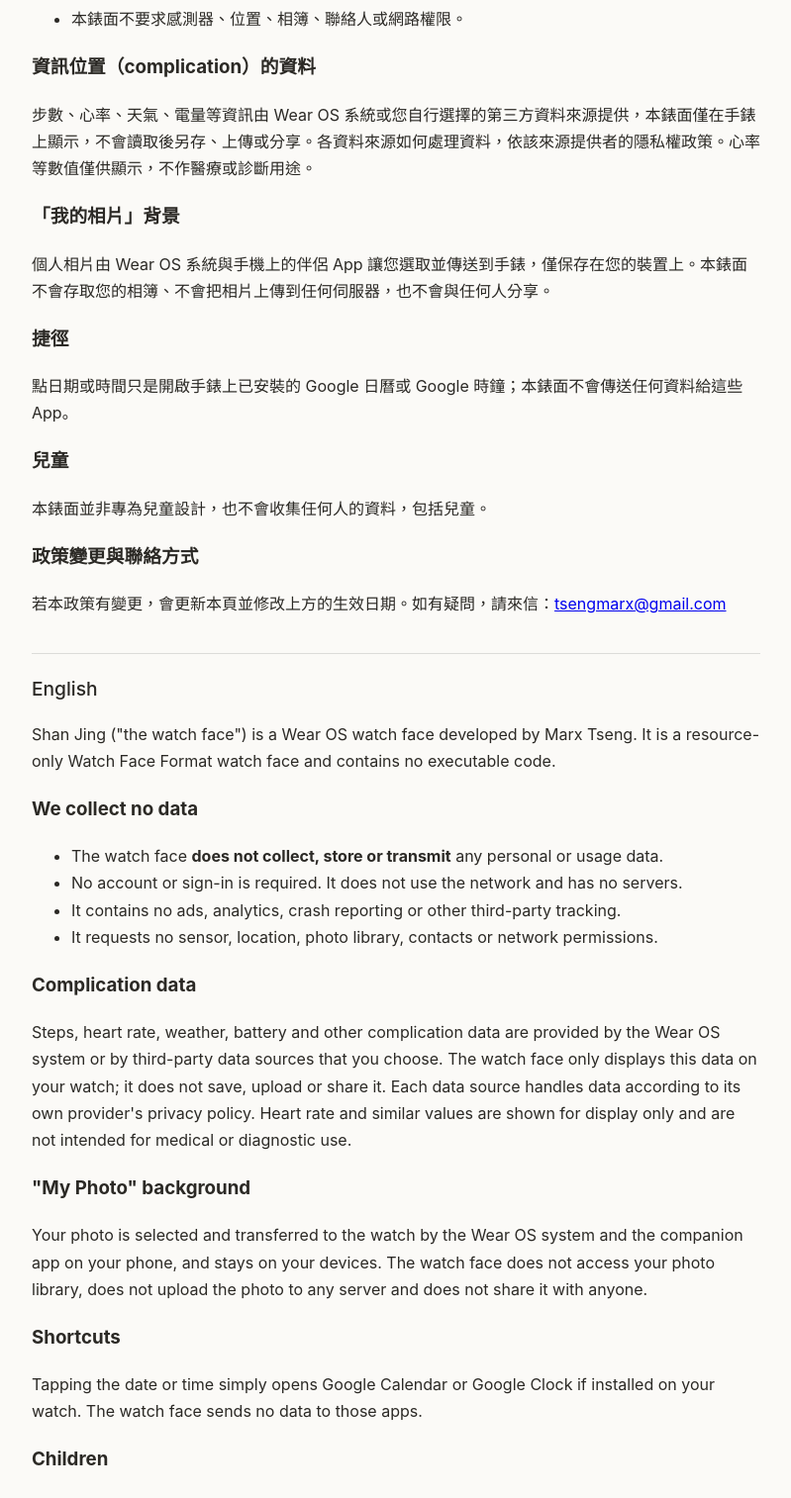
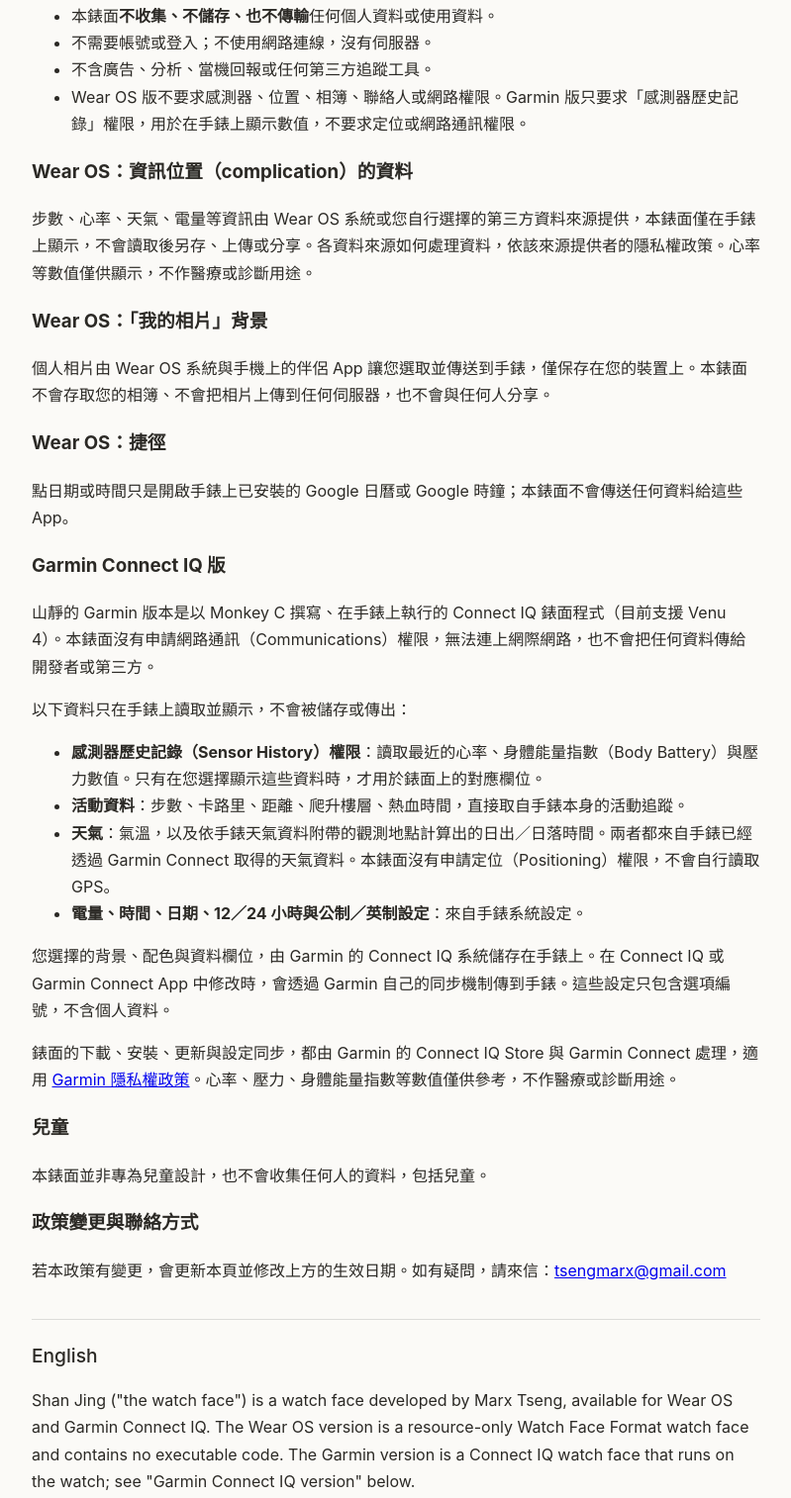
Before and after one commit to marxtseng/shanjing-privacy, a plain HTML site: page index.html in a window 1280 px wide. Shown: the part 519-2033 px from the top of the page at 99% size, without its empty margins (240-1039 px from the left). Drawn offline with Linux system fonts and the light colour scheme.

Commit message:
Add Garmin Connect IQ section to privacy policy
- New Garmin Connect IQ version section (zh/en) with #zh-garmin / #en-garmin anchors
- Scope 'no sensor permissions' to Wear OS; Garmin uses Sensor History only
- Label Wear-only sections (complications, My Photo, shortcuts)
- Add Connect IQ App ID; effective date 2026-10-06

```diff
--- a/index.html
+++ b/index.html
@@ -16,27 +16,39 @@
 </head>
 <body>
 <h1>山靜 · Shan Jing</h1>
-<p class="meta">Wear OS 錶面隱私權政策 · Watch Face Privacy Policy<br>
-生效日期 Effective date：2026-10-03<br>
-套件 Package：<code>tsengmarx.shanjing.watchface</code></p>
-<nav><a href="#zh">繁體中文</a><a href="#en">English</a></nav>
+<p class="meta">Wear OS 與 Garmin Connect IQ 錶面隱私權政策 · Watch Face Privacy Policy (Wear OS &amp; Garmin Connect IQ)<br>
+生效日期 Effective date：2026-10-06<br>
+Wear OS 套件 Package：<code>tsengmarx.shanjing.watchface</code><br>
+Garmin Connect IQ App ID：<code>63bb51d7-c359-4dd8-b0ce-cc68aeefdaf6</code></p>
+<nav><a href="#zh">繁體中文</a><a href="#en">English</a><a href="#zh-garmin">Garmin（中文）</a><a href="#en-garmin">Garmin (English)</a></nav>
 
 <section id="zh" lang="zh-Hant-TW">
 <h2>繁體中文</h2>
-<p>「山靜」（以下稱「本錶面」）是一款 Wear OS 錶面，由 Marx Tseng 開發。本錶面是純資源的 Watch Face Format 錶面，不包含可執行程式碼。</p>
+<p>「山靜」（以下稱「本錶面」）是由 Marx Tseng 開發的錶面，提供 Wear OS 與 Garmin Connect IQ 兩個版本。Wear OS 版是純資源的 Watch Face Format 錶面，不包含可執行程式碼；Garmin 版是在手錶上執行的 Connect IQ 錶面程式，詳見下方「Garmin Connect IQ 版」。</p>
 <h3>我們不收集任何資料</h3>
 <ul>
   <li>本錶面<strong>不收集、不儲存、也不傳輸</strong>任何個人資料或使用資料。</li>
   <li>不需要帳號或登入；不使用網路連線，沒有伺服器。</li>
   <li>不含廣告、分析、當機回報或任何第三方追蹤工具。</li>
-  <li>本錶面不要求感測器、位置、相簿、聯絡人或網路權限。</li>
+  <li>Wear OS 版不要求感測器、位置、相簿、聯絡人或網路權限。Garmin 版只要求「感測器歷史記錄」權限，用於在手錶上顯示數值，不要求定位或網路通訊權限。</li>
 </ul>
-<h3>資訊位置（complication）的資料</h3>
+<h3>Wear OS：資訊位置（complication）的資料</h3>
 <p>步數、心率、天氣、電量等資訊由 Wear OS 系統或您自行選擇的第三方資料來源提供，本錶面僅在手錶上顯示，不會讀取後另存、上傳或分享。各資料來源如何處理資料，依該來源提供者的隱私權政策。心率等數值僅供顯示，不作醫療或診斷用途。</p>
-<h3>「我的相片」背景</h3>
+<h3>Wear OS：「我的相片」背景</h3>
 <p>個人相片由 Wear OS 系統與手機上的伴侶 App 讓您選取並傳送到手錶，僅保存在您的裝置上。本錶面不會存取您的相簿、不會把相片上傳到任何伺服器，也不會與任何人分享。</p>
-<h3>捷徑</h3>
+<h3>Wear OS：捷徑</h3>
 <p>點日期或時間只是開啟手錶上已安裝的 Google 日曆或 Google 時鐘；本錶面不會傳送任何資料給這些 App。</p>
+<h3 id="zh-garmin">Garmin Connect IQ 版</h3>
+<p>山靜的 Garmin 版本是以 Monkey C 撰寫、在手錶上執行的 Connect IQ 錶面程式（目前支援 Venu 4）。本錶面沒有申請網路通訊（Communications）權限，無法連上網際網路，也不會把任何資料傳給開發者或第三方。</p>
+<p>以下資料只在手錶上讀取並顯示，不會被儲存或傳出：</p>
+<ul>
+  <li><strong>感測器歷史記錄（Sensor History）權限</strong>：讀取最近的心率、身體能量指數（Body Battery）與壓力數值。只有在您選擇顯示這些資料時，才用於錶面上的對應欄位。</li>
+  <li><strong>活動資料</strong>：步數、卡路里、距離、爬升樓層、熱血時間，直接取自手錶本身的活動追蹤。</li>
+  <li><strong>天氣</strong>：氣溫，以及依手錶天氣資料附帶的觀測地點計算出的日出／日落時間。兩者都來自手錶已經透過 Garmin Connect 取得的天氣資料。本錶面沒有申請定位（Positioning）權限，不會自行讀取 GPS。</li>
+  <li><strong>電量、時間、日期、12／24 小時與公制／英制設定</strong>：來自手錶系統設定。</li>
+</ul>
+<p>您選擇的背景、配色與資料欄位，由 Garmin 的 Connect IQ 系統儲存在手錶上。在 Connect IQ 或 Garmin Connect App 中修改時，會透過 Garmin 自己的同步機制傳到手錶。這些設定只包含選項編號，不含個人資料。</p>
+<p>錶面的下載、安裝、更新與設定同步，都由 Garmin 的 Connect IQ Store 與 Garmin Connect 處理，適用 <a href="https://www.garmin.com/privacy/">Garmin 隱私權政策</a>。心率、壓力、身體能量指數等數值僅供參考，不作醫療或診斷用途。</p>
 <h3>兒童</h3>
 <p>本錶面並非專為兒童設計，也不會收集任何人的資料，包括兒童。</p>
 <h3>政策變更與聯絡方式</h3>
@@ -45,20 +57,31 @@
 
 <section id="en" lang="en">
 <h2>English</h2>
-<p>Shan Jing ("the watch face") is a Wear OS watch face developed by Marx Tseng. It is a resource-only Watch Face Format watch face and contains no executable code.</p>
+<p>Shan Jing ("the watch face") is a watch face developed by Marx Tseng, available for Wear OS and Garmin Connect IQ. The Wear OS version is a resource-only Watch Face Format watch face and contains no executable code. The Garmin version is a Connect IQ watch face that runs on the watch; see "Garmin Connect IQ version" below.</p>
 <h3>We collect no data</h3>
 <ul>
   <li>The watch face <strong>does not collect, store or transmit</strong> any personal or usage data.</li>
   <li>No account or sign-in is required. It does not use the network and has no servers.</li>
   <li>It contains no ads, analytics, crash reporting or other third-party tracking.</li>
-  <li>It requests no sensor, location, photo library, contacts or network permissions.</li>
+  <li>The Wear OS version requests no sensor, location, photo library, contacts or network permissions. The Garmin version requests only the Sensor History permission, to display values on the watch. It requests no location or communications permission.</li>
 </ul>
-<h3>Complication data</h3>
+<h3>Wear OS: complication data</h3>
 <p>Steps, heart rate, weather, battery and other complication data are provided by the Wear OS system or by third-party data sources that you choose. The watch face only displays this data on your watch; it does not save, upload or share it. Each data source handles data according to its own provider's privacy policy. Heart rate and similar values are shown for display only and are not intended for medical or diagnostic use.</p>
-<h3>"My Photo" background</h3>
+<h3>Wear OS: "My Photo" background</h3>
 <p>Your photo is selected and transferred to the watch by the Wear OS system and the companion app on your phone, and stays on your devices. The watch face does not access your photo library, does not upload the photo to any server and does not share it with anyone.</p>
-<h3>Shortcuts</h3>
+<h3>Wear OS: shortcuts</h3>
 <p>Tapping the date or time simply opens Google Calendar or Google Clock if installed on your watch. The watch face sends no data to those apps.</p>
+<h3 id="en-garmin">Garmin Connect IQ version</h3>
+<p>The Garmin version of Shan Jing is a Connect IQ watch face written in Monkey C and run on the watch (currently Venu 4). It does not request the Communications permission, cannot access the internet, and sends no data to the developer or any third party.</p>
+<p>The following data is read and shown on the watch only. It is never stored or sent anywhere:</p>
+<ul>
+  <li><strong>Sensor History permission</strong>: reads recent heart rate, Body Battery and stress values. They are used only for the matching data slot, and only when you choose to show it.</li>
+  <li><strong>Activity data</strong>: steps, calories, distance, floors climbed and intensity minutes from the watch's own activity tracking.</li>
+  <li><strong>Weather</strong>: temperature, and sunrise/sunset times calculated from the observation location included in the watch's weather data. Both come from weather data the watch already receives through Garmin Connect. The watch face does not request the Positioning permission and never reads GPS itself.</li>
+  <li><strong>Battery, time, date, 12/24-hour and unit settings</strong> from the watch's system settings.</li>
+</ul>
+<p>Your chosen background, theme and data slots are stored on the watch by the Connect IQ system. If you change them in the Connect IQ or Garmin Connect app, they are delivered through Garmin's own sync. They contain option numbers only, no personal data.</p>
+<p>Downloading, installing, updating and syncing settings for the watch face are handled by the Garmin Connect IQ Store and Garmin Connect, under <a href="https://www.garmin.com/privacy/">Garmin's privacy policy</a>. Heart rate, stress, Body Battery and other health values are for information only and are not intended for medical or diagnostic use.</p>
 <h3>Children</h3>
 <p>The watch face is not designed for children and collects no data from anyone, including children.</p>
 <h3>Changes and contact</h3>
```
